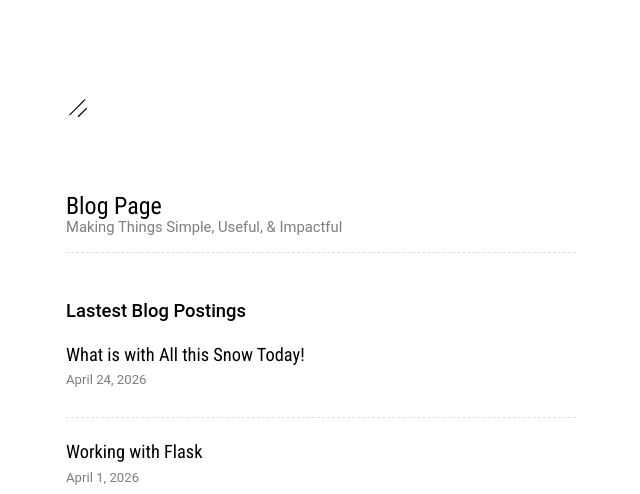
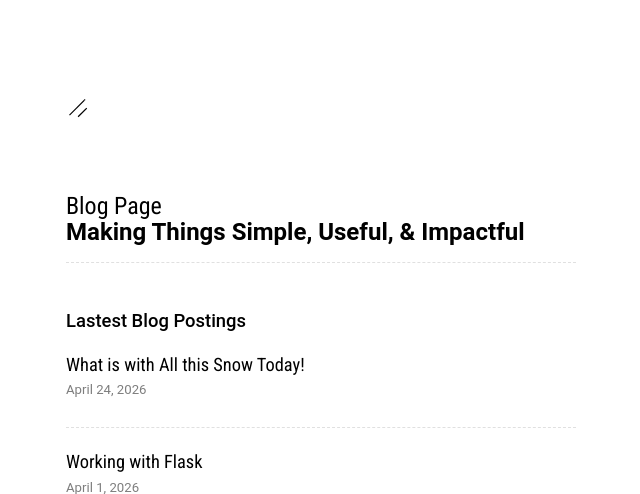
Before and after one commit to rindoshingen/Deploy-Flask-App, a Flask app: page /blog/ in a window 1280 px wide. Shown: the top 494 px of the page, without its empty margins (319-959 px from the left). Run offline with Flask 3, Linux system fonts and the light colour scheme.

Commit message:
Change tagline header from h4 to h2

```diff
--- a/templates/_page_title.html
+++ b/templates/_page_title.html
@@ -1,4 +1,4 @@
 <section class="page__heading">
     <h1>{{ page_title }} Page</h1>
-    <h4 class="site__tagline">{{ site_tagline }}</h4>
+    <h2 class="site__tagline">{{ site_tagline }}</h2>
 </section>
```
